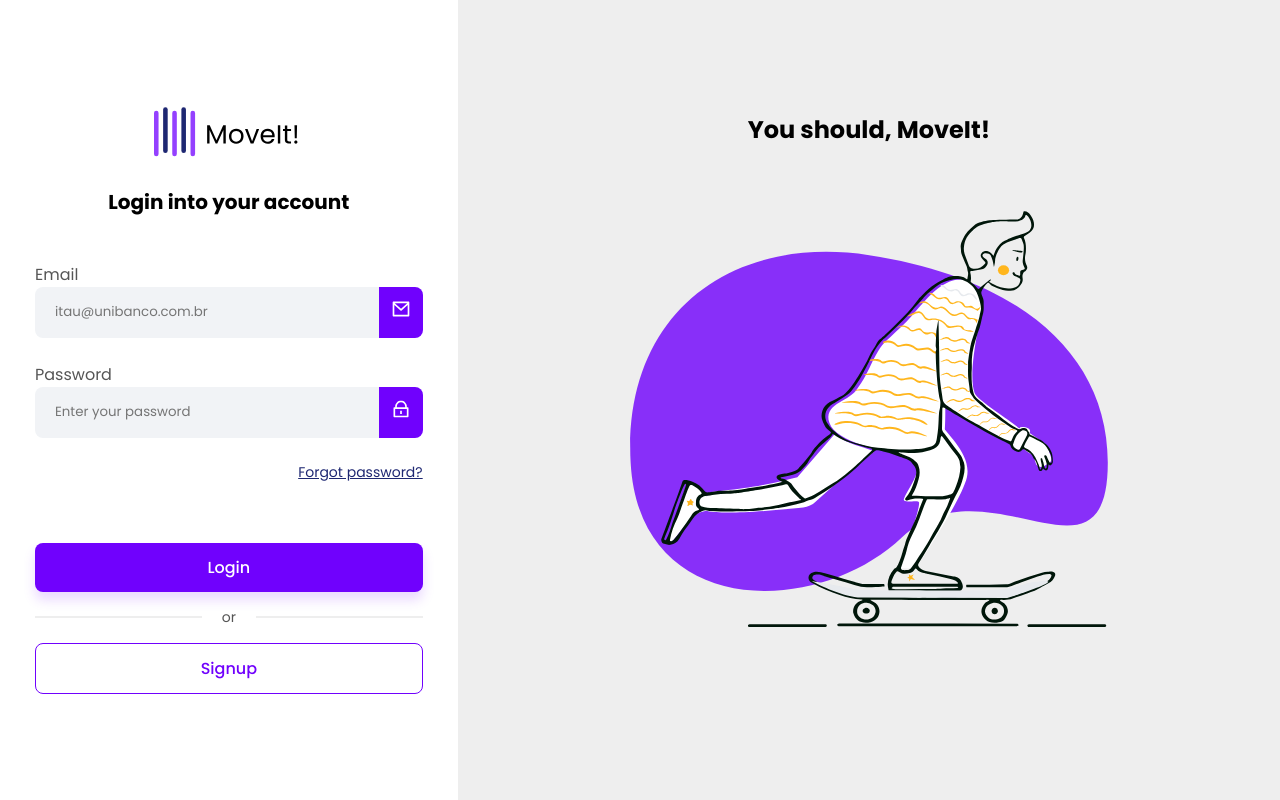
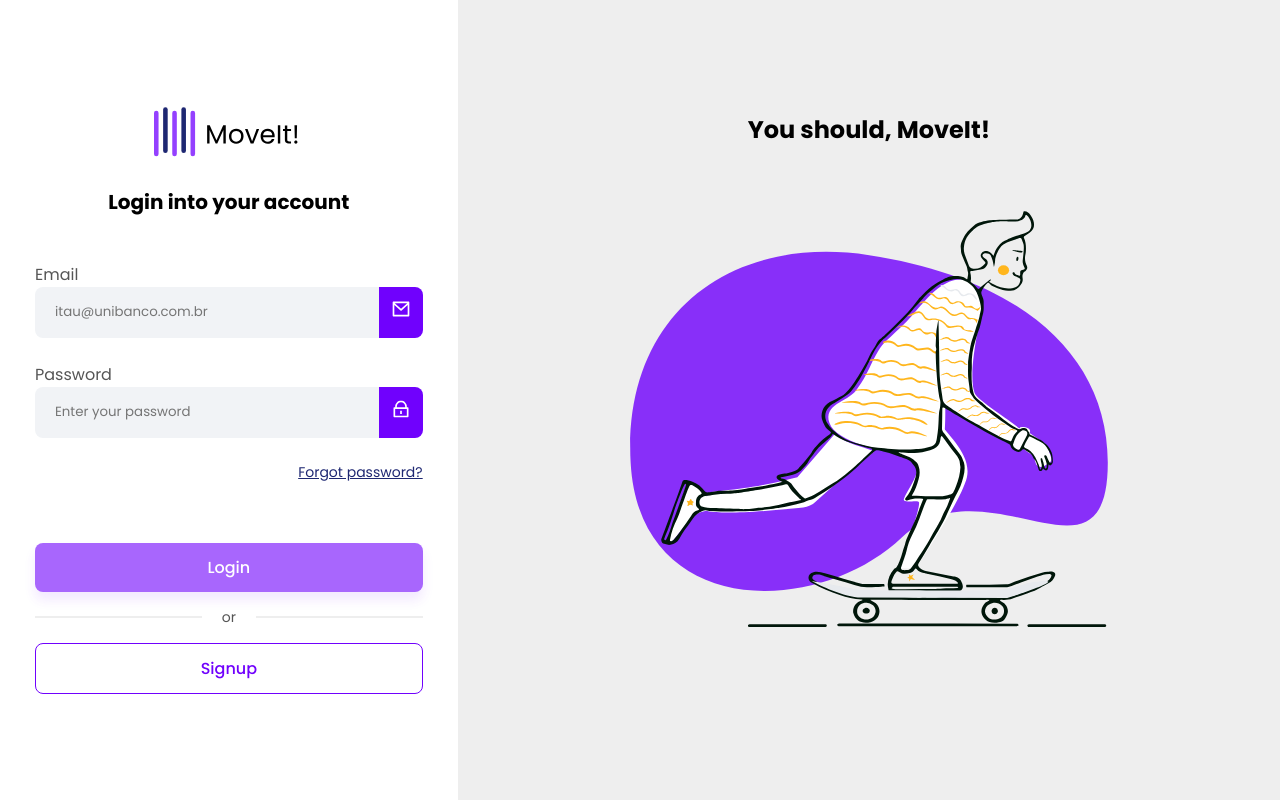
Before and after one commit to MarcelShin/loginScreen-Angular, an Angular app: page /login in a window 1280 px wide. Built offline with nearby package versions, Linux system fonts and the light colour scheme.

Commit message:
feat: login page completed

```diff
--- a/src/app/components/default-login-layout/default-login-layout.html
+++ b/src/app/components/default-login-layout/default-login-layout.html
@@ -7,6 +7,7 @@
             <button
                 class="btn-primary"
                 (click)="submit()"
+                [disabled]="disablePrimaryBtn"
                 >
                 {{ primaryBtnText }}</button>
             <div class="divider">
--- a/src/app/components/default-login-layout/default-login-layout.scss
+++ b/src/app/components/default-login-layout/default-login-layout.scss
@@ -71,9 +71,15 @@ main {
             padding: 12px 24px;
             cursor: pointer;
 
-             &:hover {
+            &:hover {
                 transform: translateY(-2px);
                 box-shadow: 0px 12px 20px rgba(148, 230, 46, 0.25);
+            }
+
+            &:disabled {
+                opacity: 0.6;
+                cursor: not-allowed;
+                transform: none;
             }
 
             &.btn-primary{
--- a/src/app/components/default-login-layout/default-login-layout.ts
+++ b/src/app/components/default-login-layout/default-login-layout.ts
@@ -12,6 +12,7 @@ export class DefaultLoginLayout {
   @Input() title: string ="";
   @Input() primaryBtnText: string ="";
   @Input() secondaryBtnText: string ="";
+  @Input() disablePrimaryBtn: boolean = true;
 
   @Output("submit") onSubmit = new EventEmitter();
   @Output("navigate") onNavigate = new EventEmitter();
--- a/src/app/pages/login/login.html
+++ b/src/app/pages/login/login.html
@@ -4,6 +4,7 @@
     secondaryBtnText="Signup"
     (submit)="submit()"
     (navigate)="navigate()"
+    [disablePrimaryBtn]="!loginForm.valid"
 >
     <form [formGroup]="loginForm">
         <app-primary-input
```
